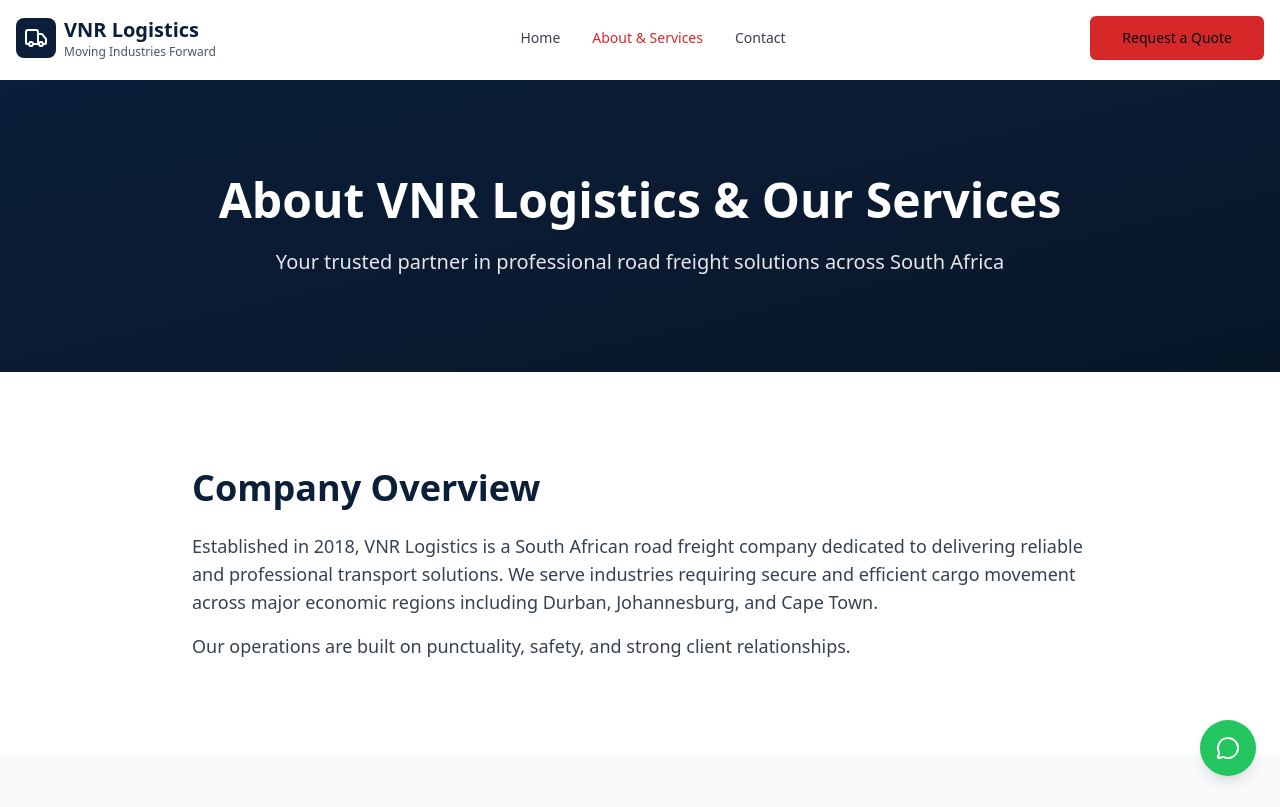
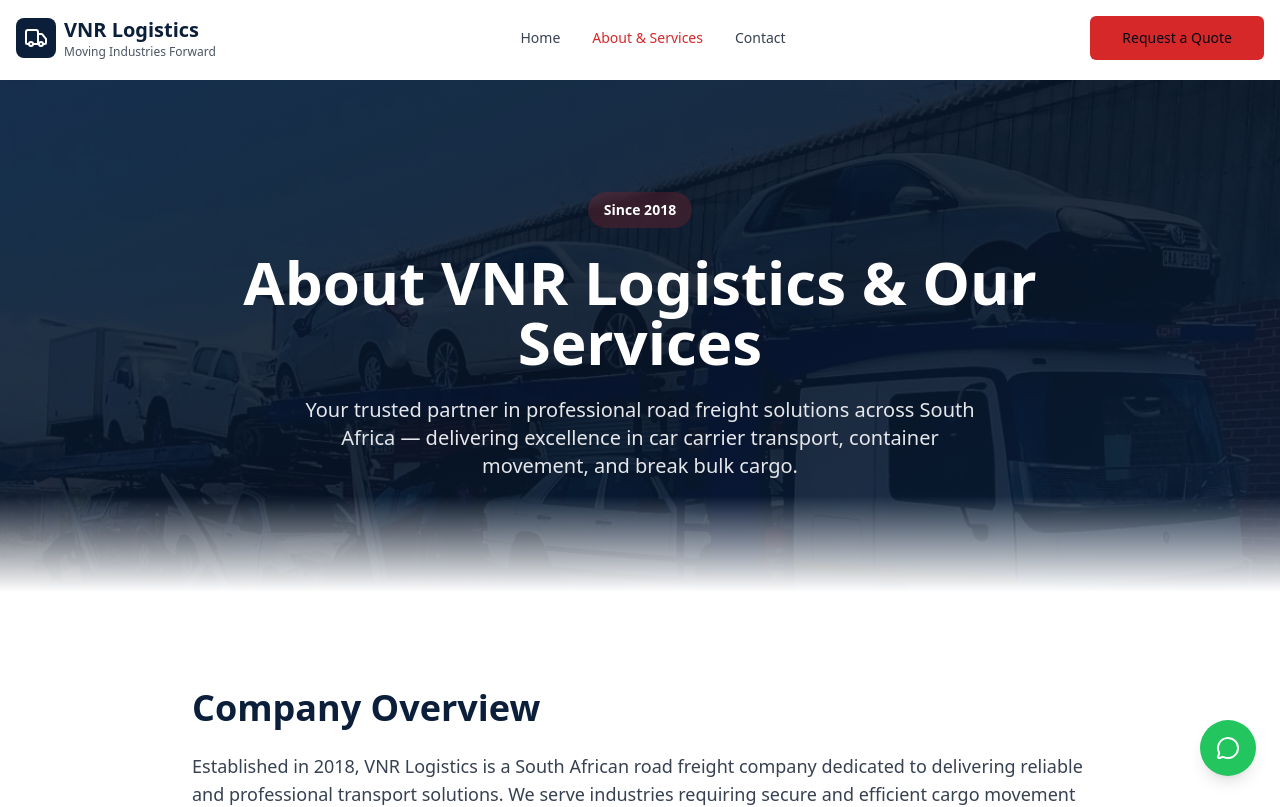
Before and after one commit to SA-Telecoms00/VNR-Logistics, a Next.js app: page /about in a window 1280 px wide. Shown: the top 807 px of the page. Built offline with nearby package versions, Linux system fonts and the light colour scheme.

Commit message:
Redesign Hero sections for Contact and About pages to match premium Home page style

```diff
--- a/app/about/page.tsx
+++ b/app/about/page.tsx
@@ -89,23 +89,47 @@ export default function AboutPage() {
 
   return (
     <div className="pt-20">
-      <section className="bg-gradient-to-br from-primary to-primary-dark text-white py-16 md:py-24">
-        <div className="container mx-auto px-4">
+      {/* Hero Section */}
+      <section className="relative bg-gradient-to-br from-primary via-primary-dark to-primary text-white py-20 md:py-28 overflow-hidden">
+        <div className="absolute inset-0 bg-[url('/images/car-carrier-day.jpg')] bg-cover bg-center opacity-10"></div>
+        <div className="container mx-auto px-4 relative z-10">
           <motion.div
             className="max-w-4xl mx-auto text-center"
-            initial={{ opacity: 0, y: 20 }}
+            initial={{ opacity: 0, y: 30 }}
             animate={{ opacity: 1, y: 0 }}
-            transition={{ duration: 0.6 }}
+            transition={{ duration: 0.8 }}
           >
-            <h1 className="text-4xl md:text-5xl font-bold mb-6">
+            <motion.div
+              className="inline-block bg-secondary/20 backdrop-blur-sm px-4 py-2 rounded-full mb-6"
+              initial={{ opacity: 0, scale: 0.9 }}
+              animate={{ opacity: 1, scale: 1 }}
+              transition={{ delay: 0.2, duration: 0.6 }}
+            >
+              <p className="text-sm font-semibold text-white">Since 2018</p>
+            </motion.div>
+
+            <motion.h1
+              className="text-4xl md:text-5xl lg:text-6xl font-bold mb-6 leading-tight"
+              initial={{ opacity: 0, y: 20 }}
+              animate={{ opacity: 1, y: 0 }}
+              transition={{ delay: 0.3, duration: 0.6 }}
+            >
               About VNR Logistics & Our Services
-            </h1>
-            <p className="text-xl text-gray-200">
-              Your trusted partner in professional road freight solutions across
-              South Africa
-            </p>
+            </motion.h1>
+
+            <motion.p
+              className="text-lg md:text-xl text-gray-200 leading-relaxed max-w-2xl mx-auto"
+              initial={{ opacity: 0, y: 20 }}
+              animate={{ opacity: 1, y: 0 }}
+              transition={{ delay: 0.5, duration: 0.6 }}
+            >
+              Your trusted partner in professional road freight solutions across South Africa — delivering excellence in car carrier transport, container movement, and break bulk cargo.
+            </motion.p>
           </motion.div>
         </div>
+
+        {/* Bottom Gradient Divider */}
+        <div className="absolute bottom-0 left-0 right-0 h-24 bg-gradient-to-b from-transparent to-white"></div>
       </section>
 
       <section className="py-16 md:py-24">
--- a/app/contact/page.tsx
+++ b/app/contact/page.tsx
@@ -52,23 +52,47 @@ export default function ContactPage() {
 
   return (
     <div className="pt-20">
-      <section className="bg-gradient-to-br from-primary to-primary-dark text-white py-16 md:py-24">
-        <div className="container mx-auto px-4">
+      {/* Hero Section */}
+      <section className="relative bg-gradient-to-br from-primary via-primary-dark to-primary text-white py-20 md:py-28 overflow-hidden">
+        <div className="absolute inset-0 bg-[url('/images/car-carrier-mercedes.jpg')] bg-cover bg-center opacity-10"></div>
+        <div className="container mx-auto px-4 relative z-10">
           <motion.div
             className="max-w-4xl mx-auto text-center"
-            initial={{ opacity: 0, y: 20 }}
+            initial={{ opacity: 0, y: 30 }}
             animate={{ opacity: 1, y: 0 }}
-            transition={{ duration: 0.6 }}
+            transition={{ duration: 0.8 }}
           >
-            <h1 className="text-4xl md:text-5xl font-bold mb-6">
+            <motion.div
+              className="inline-block bg-secondary/20 backdrop-blur-sm px-4 py-2 rounded-full mb-6"
+              initial={{ opacity: 0, scale: 0.9 }}
+              animate={{ opacity: 1, scale: 1 }}
+              transition={{ delay: 0.2, duration: 0.6 }}
+            >
+              <p className="text-sm font-semibold text-white">Get In Touch</p>
+            </motion.div>
+
+            <motion.h1
+              className="text-4xl md:text-5xl lg:text-6xl font-bold mb-6 leading-tight"
+              initial={{ opacity: 0, y: 20 }}
+              animate={{ opacity: 1, y: 0 }}
+              transition={{ delay: 0.3, duration: 0.6 }}
+            >
               Contact VNR Logistics
-            </h1>
-            <p className="text-xl text-gray-200">
-              Let's Move Your Cargo - Have questions or need immediate
-              assistance? Reach out to us.
-            </p>
+            </motion.h1>
+
+            <motion.p
+              className="text-lg md:text-xl text-gray-200 leading-relaxed max-w-2xl mx-auto"
+              initial={{ opacity: 0, y: 20 }}
+              animate={{ opacity: 1, y: 0 }}
+              transition={{ delay: 0.5, duration: 0.6 }}
+            >
+              Have questions or need immediate assistance? Our team is ready to help you with all your logistics needs across South Africa.
+            </motion.p>
           </motion.div>
         </div>
+
+        {/* Bottom Gradient Divider */}
+        <div className="absolute bottom-0 left-0 right-0 h-24 bg-gradient-to-b from-transparent to-white"></div>
       </section>
 
       <section className="py-16 md:py-24">
```
